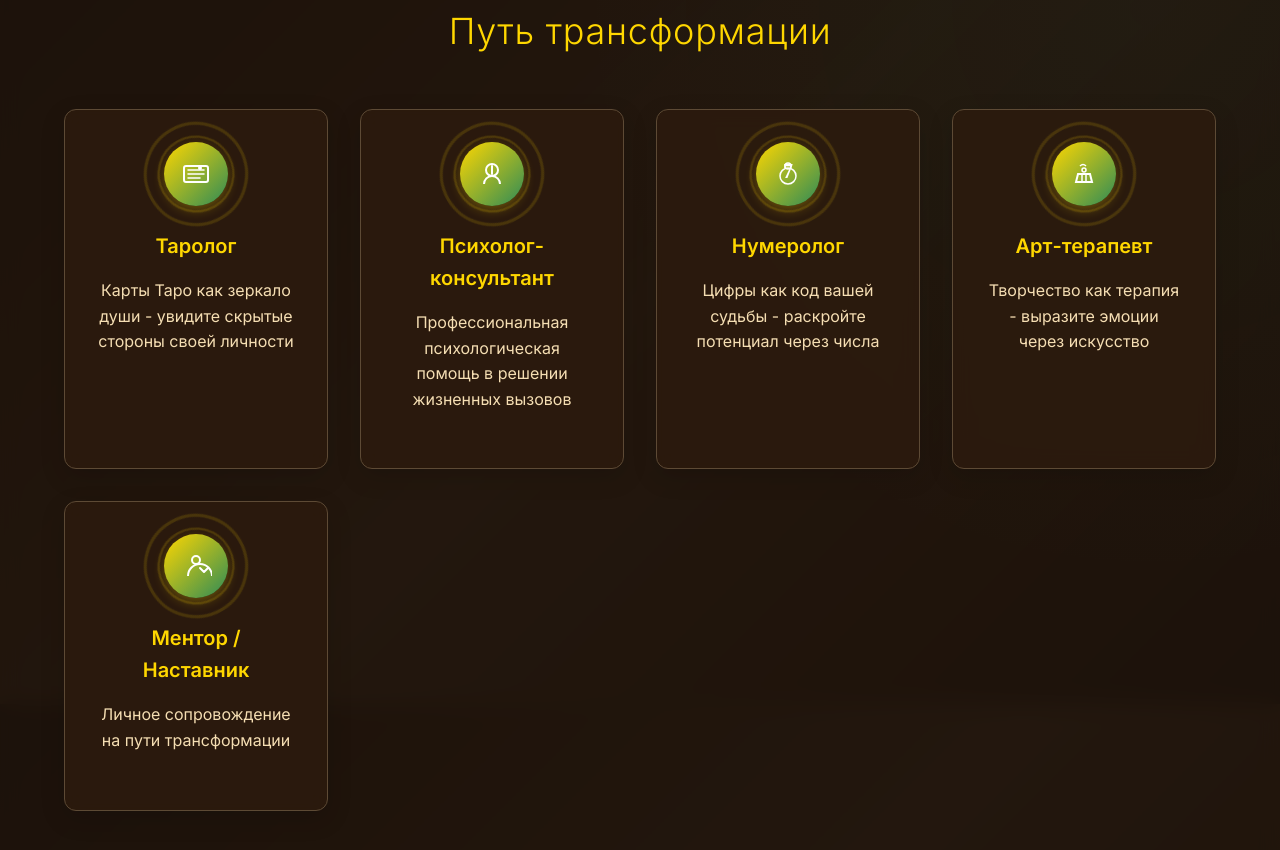
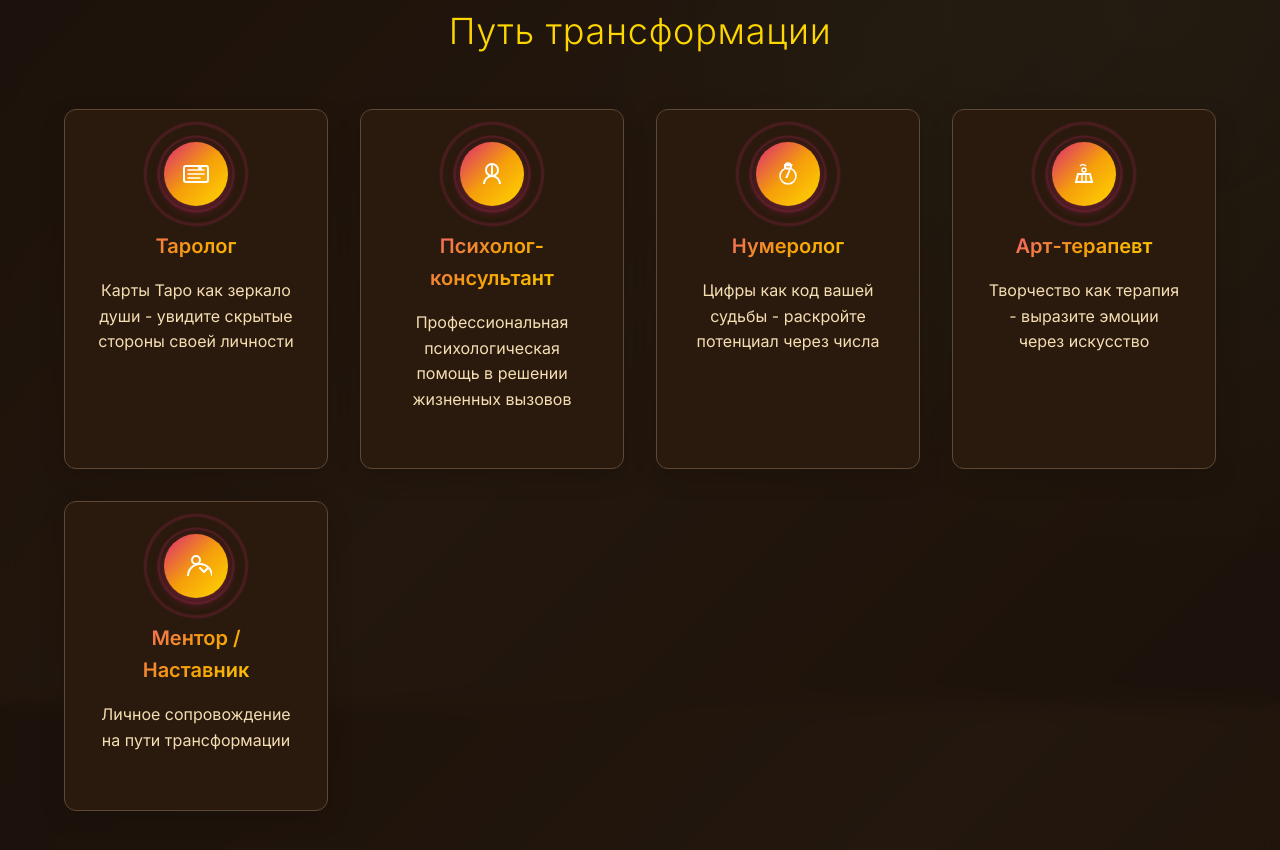
Before and after one commit to mrdudekowski/tvoypsiholog, a plain HTML site: page index.html in a window 1280 px wide. Shown: the part 1696-2546 px from the top of the page. Drawn offline with Linux system fonts and the light colour scheme.

Commit message:
Change service cards color scheme to soft pink-gold gradient

```diff
--- a/styles/main.css
+++ b/styles/main.css
@@ -383,8 +383,8 @@ section {
 
 /* Hover эффект для карточек - деликатный */
 .service-card:hover {
-  border-color: var(--color-primary);
-  box-shadow: 0 20px 40px rgba(255, 215, 0, 0.15);
+  border-color: rgba(219, 39, 119, 0.5);
+  box-shadow: 0 20px 40px rgba(219, 39, 119, 0.15);
   background: rgba(61, 42, 26, 0.95);
   transform: translateY(-5px);
 }
@@ -399,9 +399,9 @@ section {
   display: flex;
   align-items: center;
   justify-content: center;
-  background: linear-gradient(135deg, var(--color-primary) 0%, var(--color-secondary) 100%);
+  background: linear-gradient(135deg, #DB2777 0%, #F59E0B 50%, #FFD700 100%);
   border-radius: 50%;
-  box-shadow: 0 4px 12px rgba(255, 215, 0, 0.3);
+  box-shadow: 0 4px 12px rgba(219, 39, 119, 0.4);
   position: relative;
   transition: all 0.4s ease;
 }
@@ -414,7 +414,7 @@ section {
   width: 100%;
   height: 100%;
   border-radius: 50%;
-  border: 2px solid rgba(255, 215, 0, 0.4);
+  border: 2px solid rgba(219, 39, 119, 0.5);
   opacity: 0;
   transition: all 0.4s ease;
 }
@@ -460,9 +460,9 @@ section {
 .service-card:hover .service-icon {
   transform: scale(1.1) rotate(5deg);
   box-shadow:
-    0 0 20px rgba(255, 215, 0, 0.6),
-    0 0 40px rgba(255, 165, 0, 0.4),
-    0 4px 12px rgba(255, 215, 0, 0.5);
+    0 0 20px rgba(219, 39, 119, 0.7),
+    0 0 40px rgba(245, 158, 11, 0.5),
+    0 4px 12px rgba(255, 215, 0, 0.4);
 }
 
 .service-card:hover .service-icon::before,
@@ -486,7 +486,10 @@ section {
   font-size: var(--text-xl);
   font-weight: var(--font-weight-semibold);
   margin-bottom: var(--spacing-md);
-  color: var(--color-primary);
+  background: linear-gradient(135deg, #EC4899 0%, #F59E0B 50%, #FFD700 100%);
+  -webkit-background-clip: text;
+  -webkit-text-fill-color: transparent;
+  background-clip: text;
 }
 
 .service-description {
```
